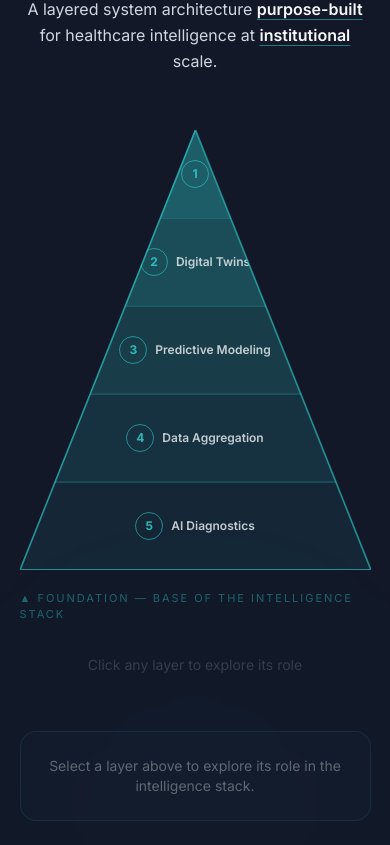
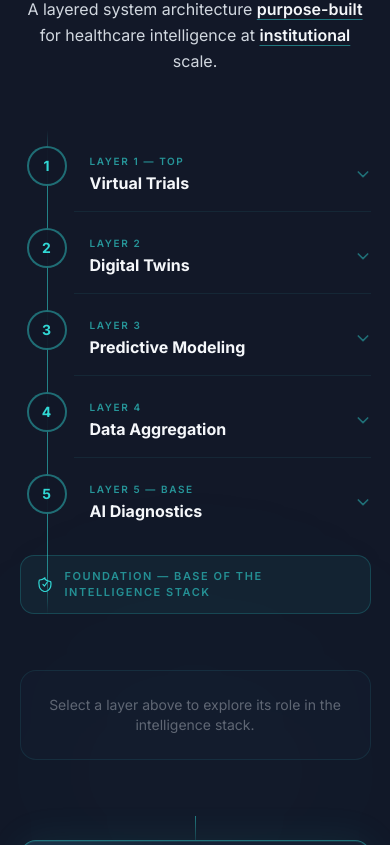
Before and after one commit to ZainUlAbiden4163/biafotest, a Next.js app: page / in a window 390 px wide. Shown: the part 5179-6024 px from the top of the page. Built offline with nearby package versions, Linux system fonts and the light colour scheme.

Commit message:
All content and changes are made

```diff
--- a/src/app/_sections/Footer.jsx
+++ b/src/app/_sections/Footer.jsx
@@ -1,3 +1,4 @@
+import Link from "next/link";
 import { CERTIFICATIONS, FOOTER_LINKS, SOCIALS } from "../_constants/Constants";
 import Image from "next/image";
 
@@ -50,8 +51,8 @@ function Footer() {
           </div>
 
           {/* Links */}
-          <div className="lg:col-span-5">
-            {Object.entries(FOOTER_LINKS).map(([category, links], colIdx) => (
+          <div className="lg:col-span-4 grid lg:grid-cols-4 grid-cols-1 gap-8">
+            {/* {Object.entries(FOOTER_LINKS).map(([category, links], colIdx) => (
               <div key={category}>
                 <ul className="flex gap-3">
                   {links.map((link) => (
@@ -66,7 +67,82 @@ function Footer() {
                   ))}
                 </ul>
               </div>
-            ))}
+            ))} */}
+            <div className="">
+              <h3 className="mb-3 font-bold text-white/40 text-xs uppercase tracking-widest">Company</h3>
+              <ul className="space-y-2">
+                <li>
+                  <Link href="/about">
+                    <p className="text-sm text-white/30 hover:text-white transition-all duration-300 cursor-pointer">About</p>
+                  </Link>
+                </li>
+                <li>
+                  <Link href="/contact">
+                    <p className="text-sm text-white/30 hover:text-white transition-all duration-300 cursor-pointer">Platform</p>
+                  </Link>
+                </li>
+                <li>
+                  <Link href="/privacy">
+                    <p className="text-sm text-white/30 hover:text-white transition-all duration-300 cursor-pointer">Contact</p>
+                  </Link>
+                </li>
+
+              </ul>
+            </div>
+            <div className="">
+              <h3 className="mb-3 font-bold text-white/40 text-xs uppercase tracking-widest">Solutions</h3>
+              <ul className="space-y-2">
+                <li>
+                  <Link href="/about">
+                    <p className="text-sm text-white/30 hover:text-white transition-all duration-300 cursor-pointer">AI Diagnostics</p>
+                  </Link>
+                </li>
+                <li>
+                  <Link href="/contact">
+                    <p className="text-sm text-white/30 hover:text-white transition-all duration-300 cursor-pointer">Digital Twins</p>
+                  </Link>
+                </li>
+                <li>
+                  <Link href="/privacy">
+                    <p className="text-sm text-white/30 hover:text-white transition-all duration-300 cursor-pointer">Virtual Trials</p>
+                  </Link>
+                </li>
+
+              </ul>
+            </div>
+            <div className="">
+              <h3 className="mb-3 font-bold text-white/40 text-xs uppercase tracking-widest">Resources</h3>
+              <ul className="space-y-2">
+                <li>
+                  <Link href="/about">
+                    <p className="text-sm text-white/30 hover:text-white transition-all duration-300 cursor-pointer">Security</p>
+                  </Link>
+                </li>
+                <li>
+                  <Link href="/contact">
+                    <p className="text-sm text-white/30 hover:text-white transition-all duration-300 cursor-pointer">Compliance</p>
+                  </Link>
+                </li>
+
+              </ul>
+            </div>
+            <div className="">
+              <h3 className="mb-3 font-bold text-white/40 text-xs uppercase tracking-widest">Legal</h3>
+              <ul className="space-y-2">
+                <li>
+                  <Link href="/about">
+                    <p className="text-sm text-white/30 hover:text-white transition-all duration-300 cursor-pointer">Privacy Policy</p>
+                  </Link>
+                </li>
+                <li>
+                  <Link href="/contact">
+                    <p className="text-sm text-white/30 hover:text-white transition-all duration-300 cursor-pointer">Terms</p>
+                  </Link>
+                </li>
+
+
+              </ul>
+            </div>
           </div>
 
           {/* Newsletter */}
@@ -117,13 +193,8 @@ function Footer() {
         <div className="bg-linear-to-r from-transparent via-white/10 to-transparent mb-6 w-full h-px" />
 
         {/* BOTTOM */}
-        <div className="flex md:flex-row flex-col justify-between items-center gap-4 text-white/30 text-xs">
-          <p>© {currentYear} Biafo Technologies. All rights reserved.</p>
-
-          <p className="flex items-center gap-1">
-            Built with precision for the future of healthcare
-            <span className="text-(--color-cyan)"> ♥</span>
-          </p>
+        <div className="flex md:flex-row flex-col justify-center items-center gap-4 text-white/30 text-xs">
+          <p>© {currentYear} Biafo. All rights reserved.</p>
         </div>
       </div>
     </footer>
--- a/src/app/_sections/SectionCompliance5.jsx
+++ b/src/app/_sections/SectionCompliance5.jsx
@@ -57,7 +57,9 @@ function SectionCompliance5() {
             <p className="text-base">Immutable Audit Foundation</p>
           </div>
         </div>
-
+        <div className="w-2/3 m-auto">
+          <p className="text-center max-md:text-base md:text-xl text-(--color-cyan)">This layer underpins every part of the Biafo platform — ensuring trust is embedded, not added. </p>
+        </div>
       </main>
     </section>
   );
--- a/src/app/_sections/SectionPlatformStack4.jsx
+++ b/src/app/_sections/SectionPlatformStack4.jsx
@@ -135,15 +135,11 @@ export default function SectionPlatformStack4() {
         </p>
       </div>
 
-      {/* ── Pyramid — strictly centred ── */}
-      <div className="relative z-10 w-full flex flex-col items-center gap-4">
-
-        {/* Outer wrapper: sets max-width and centres it */}
-        <div
-          className="relative mx-auto w-full"
-          style={{ maxWidth: 760 }}
-        >
-          {/* ── Layer buttons (stacked, no gap → mathematically flush) ── */}
+      {/* ══════════════════════════════════════════
+           DESKTOP: Pyramid (md and above)
+          ══════════════════════════════════════════ */}
+      <div className="relative z-10 w-full flex-col items-center gap-4 hidden md:flex">
+        <div className="relative mx-auto w-full" style={{ maxWidth: 760 }}>
           <div className="flex flex-col" style={{ gap: 0 }}>
             {LAYERS.map((layer, index) => (
               <button
@@ -160,9 +156,7 @@ export default function SectionPlatformStack4() {
                 }}
                 className="relative w-full cursor-pointer focus:outline-none"
               >
-                {/* Centered row: badge + label */}
                 <div className="absolute inset-0 flex items-center justify-center gap-2 sm:gap-3">
-                  {/* Number badge */}
                   <span
                     style={{
                       border: `1px solid ${activeLayer === layer.id ? "rgba(49,216,213,0.9)" : "rgba(49,216,213,0.55)"}`,
@@ -170,19 +164,17 @@ export default function SectionPlatformStack4() {
                       background: activeLayer === layer.id ? "rgba(49,216,213,0.22)" : "transparent",
                       transition: "all 0.28s ease",
                     }}
-                    className="flex-shrink-0 w-7 h-7 sm:w-8 sm:h-8 rounded-full flex items-center justify-center text-xs sm:text-sm font-bold"
+                    className="flex-shrink-0 w-8 h-8 rounded-full flex items-center justify-center text-sm font-bold"
                   >
                     {layer.id}
                   </span>
-
-                  {/* Label — omit for layer 0 (only ~10 % visible width) */}
                   {index > 0 && (
                     <span
                       style={{
                         color: activeLayer === layer.id ? "#f5f7fa" : "rgba(245,247,250,0.78)",
                         transition: "color 0.28s ease",
                       }}
-                      className="text-xs sm:text-sm md:text-base font-semibold whitespace-nowrap"
+                      className="text-sm md:text-base font-semibold whitespace-nowrap"
                     >
                       {layer.label}
                     </span>
@@ -192,21 +184,6 @@ export default function SectionPlatformStack4() {
             ))}
           </div>
 
-          {/* ── SVG triangle outline + inner dividers ──
-              viewBox is square 0-100 × 0-100, stretched via preserveAspectRatio="none"
-              to the exact pixel dimensions of the pyramid stack.
-
-              Outer triangle vertex:
-                top    : (50, 0)   ← centre of layer-0 top edge
-                bot-L  : ( 0,100) ← layer-4 bottom-left
-                bot-R  : (100,100) ← layer-4 bottom-right
-
-              Inner dividers at y=20,40,60,80 with x matching the slope:
-                y=20: x from 40 to 60
-                y=40: x from 30 to 70
-                y=60: x from 20 to 80
-                y=80: x from 10 to 90
-          ── */}
           <svg
             aria-hidden
             className="pointer-events-none absolute inset-0 w-full h-full"
@@ -214,33 +191,159 @@ export default function SectionPlatformStack4() {
             preserveAspectRatio="none"
             xmlns="http://www.w3.org/2000/svg"
           >
-            {/* Outer triangle */}
-            <polygon
-              points="50,0 0,100 100,100"
-              fill="none"
-              stroke="rgba(49,216,213,0.60)"
-              strokeWidth="0.45"
-            />
-            {/* Inner horizontal dividers */}
+            <polygon points="50,0 0,100 100,100" fill="none" stroke="rgba(49,216,213,0.60)" strokeWidth="0.45" />
             <line x1="40" y1="20" x2="60" y2="20" stroke="rgba(49,216,213,0.28)" strokeWidth="0.3" />
             <line x1="30" y1="40" x2="70" y2="40" stroke="rgba(49,216,213,0.28)" strokeWidth="0.3" />
             <line x1="20" y1="60" x2="80" y2="60" stroke="rgba(49,216,213,0.28)" strokeWidth="0.3" />
             <line x1="10" y1="80" x2="90" y2="80" stroke="rgba(49,216,213,0.28)" strokeWidth="0.3" />
           </svg>
         </div>
-
-        {/* Base caption */}
         <p className="text-[#31d8d5]/40 text-[11px] tracking-[0.18em] uppercase mt-1">
           ▲ Foundation — Base of the Intelligence Stack
         </p>
       </div>
 
-      {/* ── Interaction hint ── */}
+      {/* ── Desktop interaction hint ── */}
       {!activeLayer && (
-        <p className="relative z-10 -mt-6 text-[#d1d7df]/35 text-sm animate-pulse">
+        <p className="relative z-10 -mt-6 text-[#d1d7df]/35 text-sm animate-pulse hidden md:block">
           Click any layer to explore its role
         </p>
       )}
+
+      {/* ══════════════════════════════════════════
+           MOBILE: Vertical Timeline (below md)
+          ══════════════════════════════════════════ */}
+      <div className="relative z-10 w-full flex flex-col md:hidden">
+        {/* Vertical spine line */}
+        <div
+          className="absolute left-[27px] top-0 bottom-0 w-px"
+          style={{
+            background:
+              "linear-gradient(to bottom, transparent 0%, rgba(49,216,213,0.55) 8%, rgba(49,216,213,0.55) 92%, transparent 100%)",
+          }}
+          aria-hidden
+        />
+
+        <div className="flex flex-col gap-0">
+          {LAYERS.map((layer, index) => {
+            const isOpen = activeLayer === layer.id;
+            return (
+              <div key={layer.id} className="relative">
+                {/* Row: node + header */}
+                <button
+                  onClick={() => handleClick(layer.id)}
+                  aria-expanded={isOpen}
+                  aria-label={`${isOpen ? "Collapse" : "Expand"} ${layer.label}`}
+                  className="w-full flex items-start gap-4 py-4 text-left focus:outline-none group"
+                >
+                  {/* Node circle — sits on the spine */}
+                  <div
+                    className="relative flex-shrink-0 z-10 w-[54px] flex justify-center"
+                  >
+                    <span
+                      className="w-10 h-10 rounded-full flex items-center justify-center text-sm font-bold transition-all duration-300"
+                      style={{
+                        border: `2px solid ${isOpen ? "#31d8d5" : "rgba(49,216,213,0.45)"}`,
+                        color: isOpen ? "#121828" : "#31d8d5",
+                        background: isOpen
+                          ? "#31d8d5"
+                          : "rgba(18,24,40,0.95)",
+                        boxShadow: isOpen
+                          ? "0 0 18px rgba(49,216,213,0.55)"
+                          : "none",
+                        transition: "all 0.3s ease",
+                      }}
+                    >
+                      {layer.id}
+                    </span>
+                  </div>
+
+                  {/* Header text */}
+                  <div className="flex-1 min-w-0 pt-2">
+                    <div className="flex items-center justify-between gap-2">
+                      <div>
+                        <p
+                          className="text-[10px] font-semibold tracking-[0.16em] uppercase mb-0.5"
+                          style={{ color: "rgba(49,216,213,0.65)" }}
+                        >
+                          {layer.sublabel}
+                        </p>
+                        <h3
+                          className="font-bold text-base transition-colors duration-300"
+                          style={{ color: isOpen ? "#31d8d5" : "#f5f7fa" }}
+                        >
+                          {layer.label}
+                        </h3>
+                      </div>
+                      {/* Chevron */}
+                      <svg
+                        className="flex-shrink-0 w-4 h-4 transition-transform duration-300"
+                        style={{
+                          color: isOpen ? "#31d8d5" : "rgba(49,216,213,0.45)",
+                          transform: isOpen ? "rotate(180deg)" : "rotate(0deg)",
+                        }}
+                        fill="none"
+                        viewBox="0 0 24 24"
+                        stroke="currentColor"
+                        strokeWidth={2.5}
+                      >
+                        <path strokeLinecap="round" strokeLinejoin="round" d="M19 9l-7 7-7-7" />
+                      </svg>
+                    </div>
+                  </div>
+                </button>
+
+                {/* Expandable description */}
+                <div
+                  className="overflow-hidden transition-all duration-400 ease-in-out"
+                  style={{
+                    maxHeight: isOpen ? "200px" : "0px",
+                    opacity: isOpen ? 1 : 0,
+                    transition: "max-height 0.38s ease, opacity 0.28s ease",
+                  }}
+                >
+                  <div
+                    className="ml-[54px] mb-4 rounded-xl px-4 py-3"
+                    style={{
+                      border: "1px solid rgba(49,216,213,0.22)",
+                      background:
+                        "linear-gradient(135deg, rgba(49,216,213,0.08) 0%, rgba(30,44,70,0.40) 100%)",
+                    }}
+                  >
+                    <p className="text-[#d1d7df] text-sm leading-relaxed">
+                      {layer.description}
+                    </p>
+                  </div>
+                </div>
+
+                {/* Separator between items (not after last) */}
+                {index < LAYERS.length - 1 && (
+                  <div
+                    className="ml-[54px] h-px"
+                    style={{ background: "rgba(49,216,213,0.08)" }}
+                  />
+                )}
+              </div>
+            );
+          })}
+        </div>
+
+        {/* Mobile foundation note */}
+        <div
+          className="mt-4 flex items-center gap-3 rounded-xl px-4 py-3"
+          style={{
+            border: "1px solid rgba(49,216,213,0.20)",
+            background: "rgba(49,216,213,0.06)",
+          }}
+        >
+          <svg className="flex-shrink-0 w-4 h-4" fill="none" viewBox="0 0 24 24" stroke="#31d8d5" strokeWidth={1.8}>
+            <path strokeLinecap="round" strokeLinejoin="round" d="M9 12.75L11.25 15 15 9.75m-3-7.036A11.959 11.959 0 013.598 6 11.955 11.955 0 003 12c0 5.591 3.824 10.29 9 11.623 5.176-1.332 9-6.03 9-11.622 0-1.31-.21-2.571-.598-3.751h-.152c-3.196 0-6.1-1.25-8.25-3.285z" />
+          </svg>
+          <p className="text-[11px] text-[#31d8d5]/60 tracking-[0.14em] uppercase font-semibold">
+            Foundation — Base of the Intelligence Stack
+          </p>
+        </div>
+      </div>
 
       {/* ── Detail panel ── */}
       <div className="relative z-10 w-full max-w-2xl">
```
